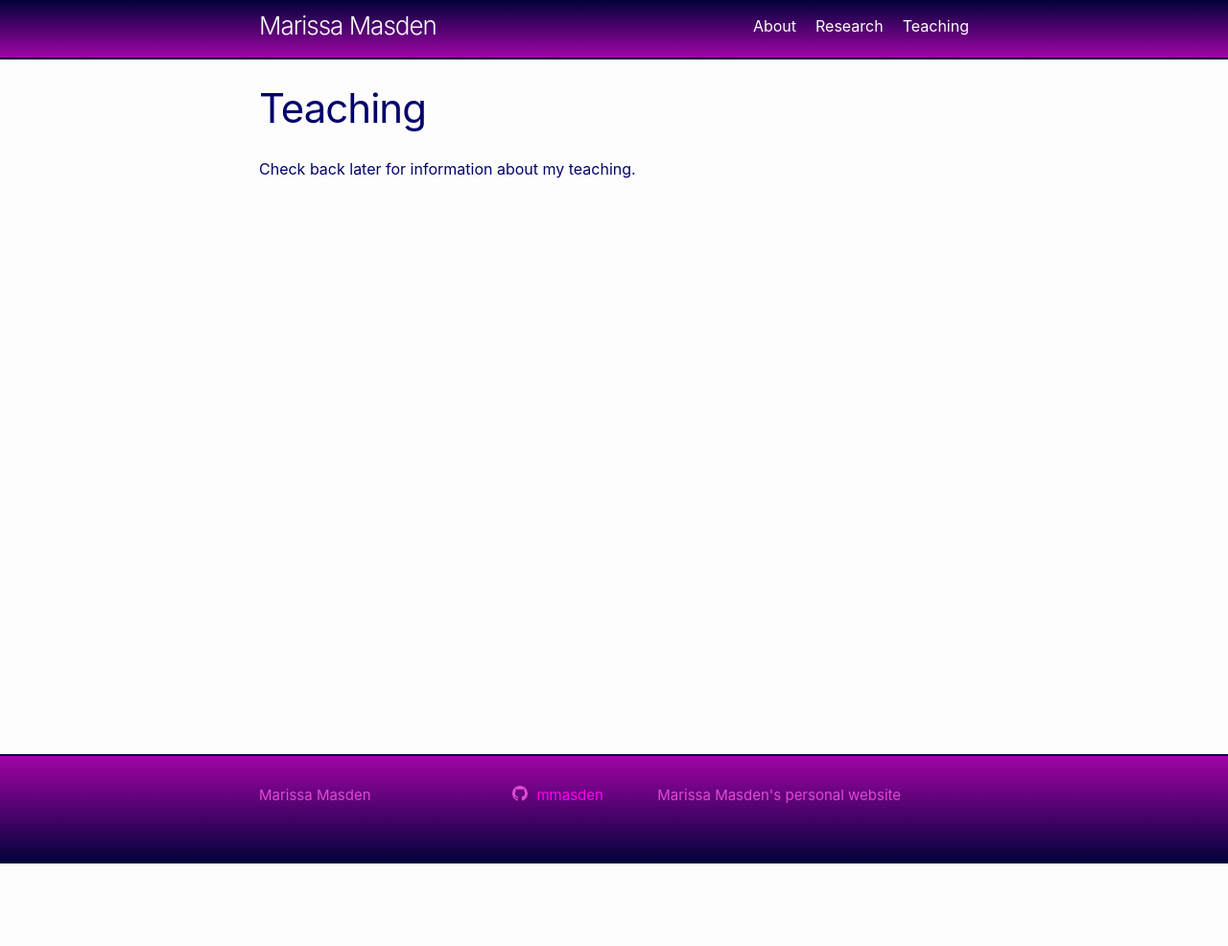
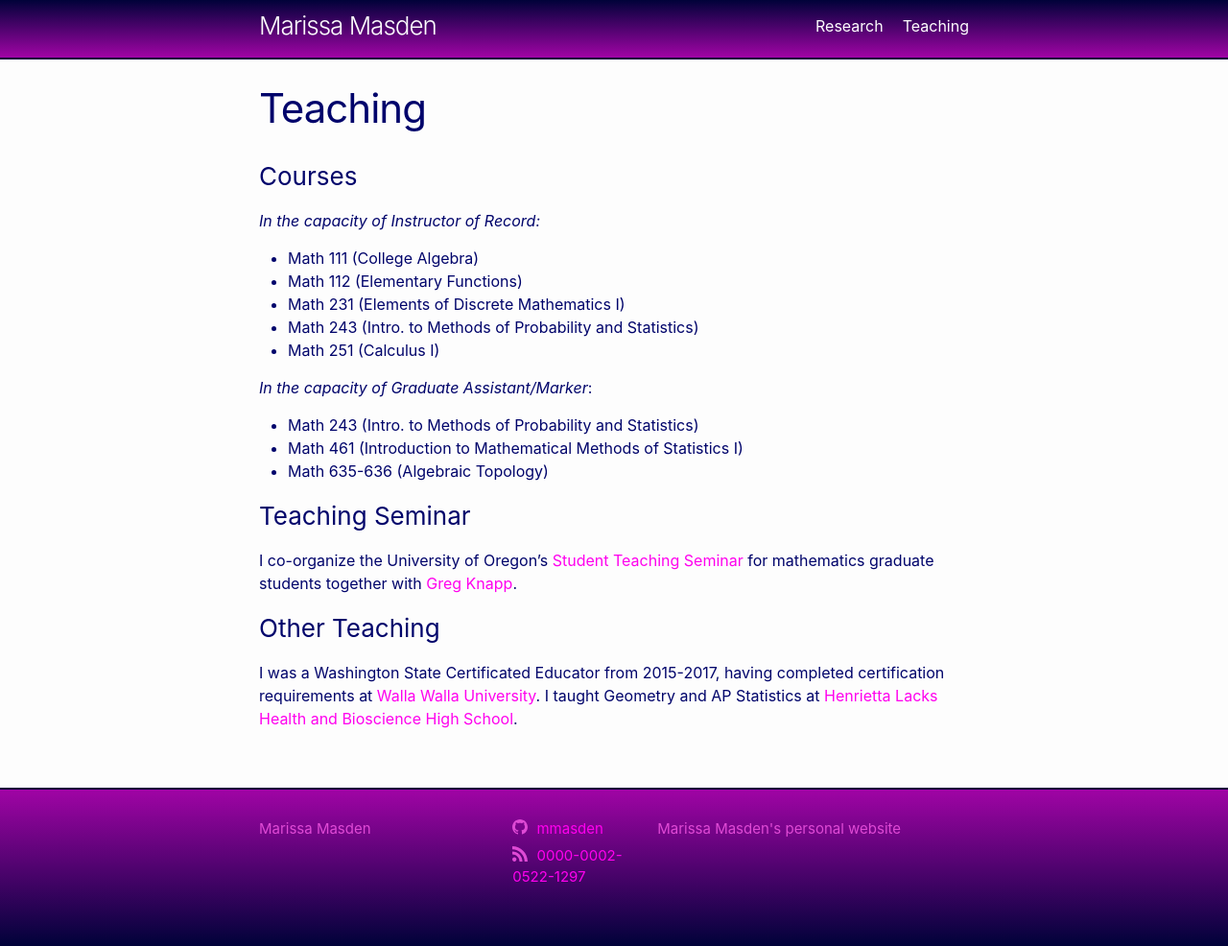
Before and after one commit to mmasden/mmasden.github.io, a Jekyll site: the page built from teaching.markdown, in a window 1280 px wide. Shown: the whole page at 96% size. Built offline with Jekyll 4.4.1, drawn with Linux system fonts in a browser that asks for light colours; before the commit the page ends 900 px from its top, so only the background shows below that.

Commit message:
Added ORCID

```diff
--- a/_config.yml
+++ b/_config.yml
@@ -26,6 +26,7 @@ baseurl: "" # the subpath of your site, e.g. /blog
 url: "" # the base hostname & protocol for your site, e.g. http://example.com
 #twitter_username: jekyllrb
 github_username:  mmasden
+orcid_id: 0000-0002-0522-1297
 
 # Build settings
 theme: minima
--- a/_includes/social.html
+++ b/_includes/social.html
@@ -11,4 +11,6 @@
   {%- if site.youtube_username -%}<li><a href="https://youtube.com/{{ site.youtube_username| cgi_escape | escape }}"><svg class="svg-icon"><use xlink:href="{{ '/assets/minima-social-icons.svg#youtube' | relative_url }}"></use></svg> <span class="username">{{ site.youtube_username| escape }}</span></a></li>{%- endif -%}
   {%- if site.googleplus_username -%}<li><a href="https://plus.google.com/{{ site.googleplus_username| escape }}"><svg class="svg-icon"><use xlink:href="{{ '/assets/minima-social-icons.svg#googleplus' | relative_url }}"></use></svg> <span class="username">{{ site.googleplus_username| escape }}</span></a></li>{%- endif -%}
   {%- if site.rss -%}<li><a href="{{ 'feed.xml' | relative_url }}"><svg class="svg-icon"><use xlink:href="{{ '/assets/minima-social-icons.svg#rss' | relative_url }}"></use></svg> <span>{{ site.rss | escape }}</span></a></li>{%- endif -%}
+  {%- if site.orcid_id -%}<li><a href="https://orcid.org/{{ site.orcid_id| escape }}"><svg class="svg-icon"><use xlink:href="{{ '/assets/minima-social-icons.svg#rss' | relative_url }}"></use></svg> <span class="username">{{ site.orcid_id| escape }}</span></a></li>{%- endif -%}
+
 </ul>
--- a/teaching.markdown
+++ b/teaching.markdown
@@ -4,4 +4,26 @@ title: Teaching
 permalink: /teaching/
 ---
 
-Check back later for information about my teaching.
+### Courses
+
+*In the capacity of Instructor of Record:*
+
+* Math 111 (College Algebra)
+* Math 112 (Elementary Functions)
+* Math 231 (Elements of Discrete Mathematics I)
+* Math 243 (Intro. to Methods of Probability and Statistics)
+* Math 251 (Calculus I)
+
+*In the capacity of Graduate Assistant/Marker*:
+
+* Math 243 (Intro. to Methods of Probability and Statistics)
+* Math 461 (Introduction to Mathematical Methods of Statistics I)
+* Math 635-636 (Algebraic Topology)
+
+### Teaching Seminar
+
+I co-organize the University of Oregon's [Student Teaching Seminar](https://math.uoregon.edu/seminars) for mathematics graduate students together with [Greg Knapp](https://pages.uoregon.edu/gknapp4/index.html).
+
+### Other Teaching
+
+I was a Washington State Certificated Educator from 2015-2017, having completed certification requirements at [Walla Walla University](https://www.wallawalla.edu/academics/areas-of-study/education-and-psychology/education/). I taught Geometry and AP Statistics at [Henrietta Lacks Health and Bioscience High School](https://sites.google.com/evergreenps.org/henrietta-lacks/home).
```
Also changed, not shown: about.markdown (deleted, +0 -7 lines), index.markdown (+7 -1 lines), assets/images/portrait.png (added), assets/images/portrait2.png (added).
